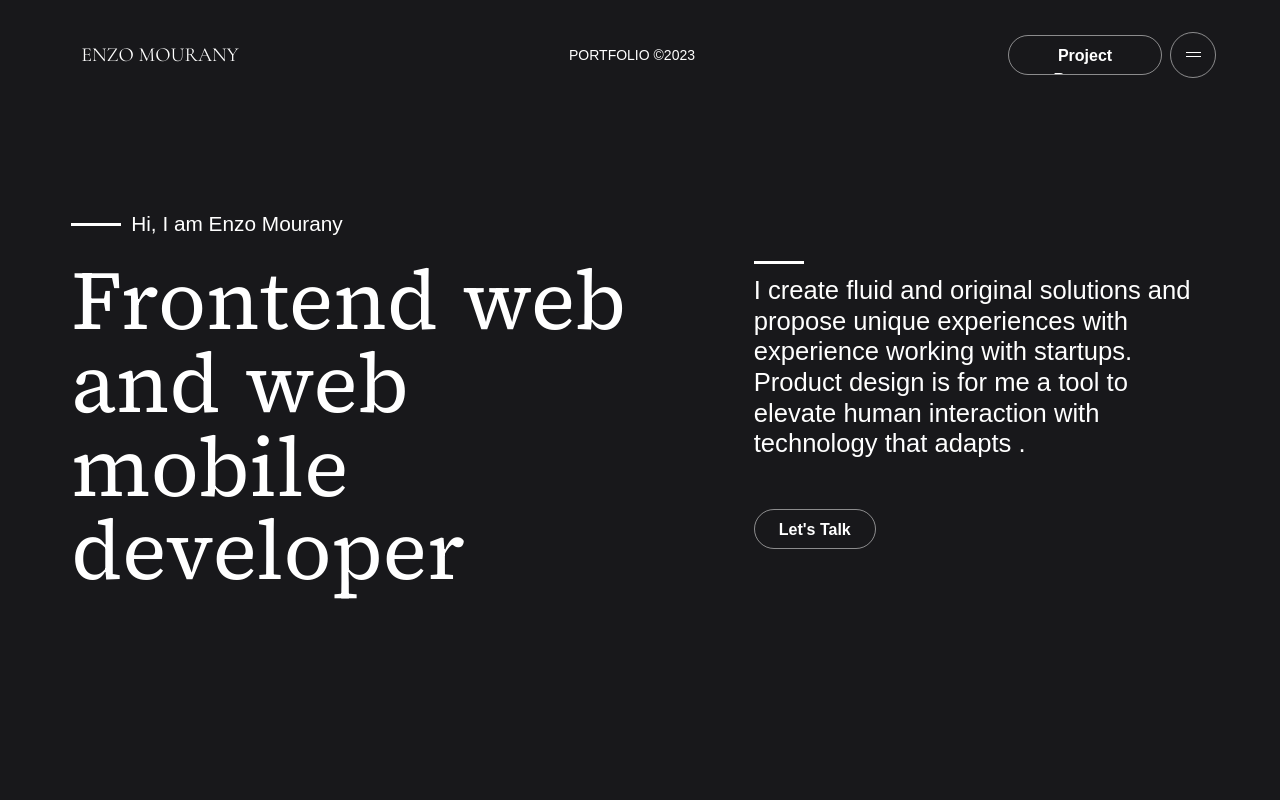
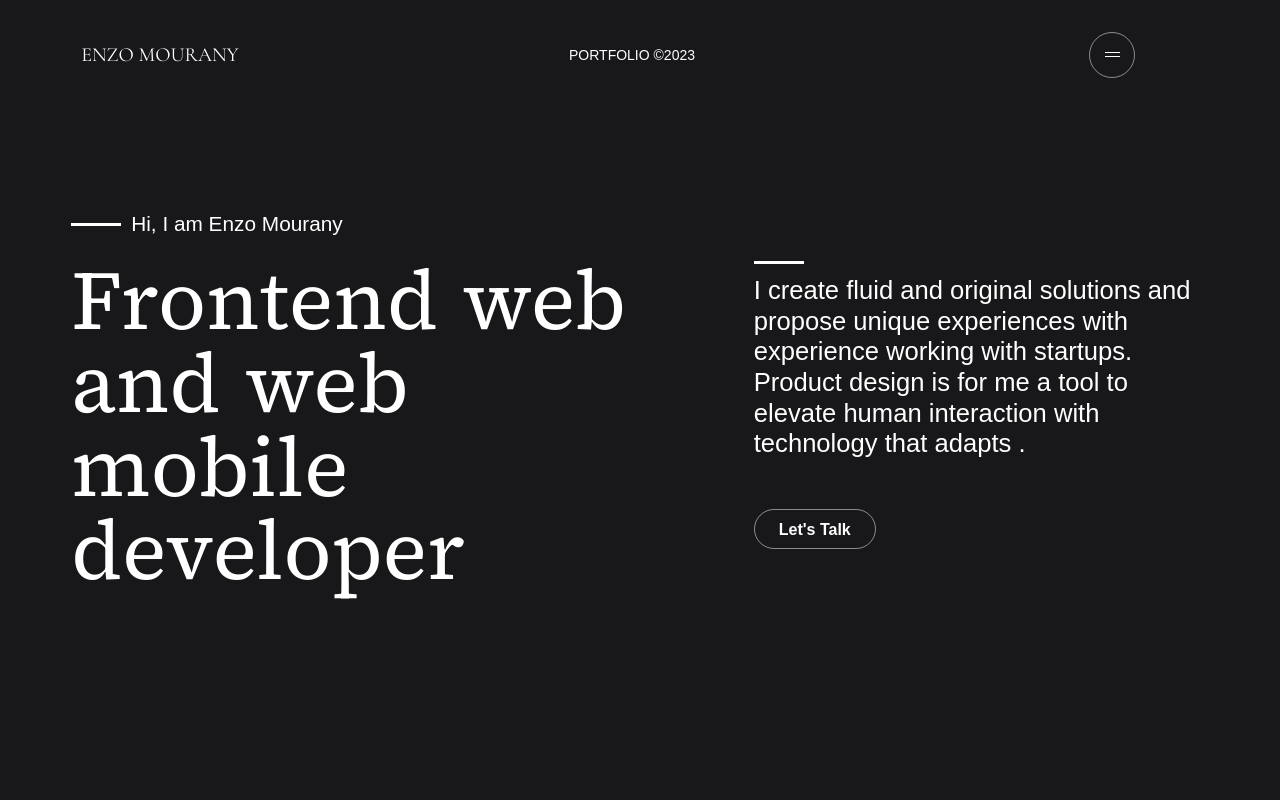
Before and after one commit to enzo-mourany/portfolio-v2, a Next.js app: page / in a window 1280 px wide. Shown: the top 800 px of the page. Built offline with nearby package versions, Linux system fonts and the light colour scheme.

Commit message:
fix: change paths

```diff
--- a/app/HomePage.tsx
+++ b/app/HomePage.tsx
@@ -87,7 +87,7 @@ const HomePage: React.FC = () => {
             initial={{ opacity: 0 }}
             animate={{ opacity: 1, transition: { delay: 2.1 } }}
           >
-            <Link href='/contact'>
+            <Link href='/request'>
               <LineButton text="Let's Talk" />
             </Link>
           </motion.div>
--- a/app/layout.tsx
+++ b/app/layout.tsx
@@ -44,9 +44,6 @@ export default function RootLayout({ children }: { children: React.ReactNode })
           <p className='text-white text-sm font-extralight uppercase'>Portfolio ©2023</p>
         </div>
         <div className='flex justify-end md:justify-around items-center sm:justify-center w-1/2 xs:w-52 gap-2'>
-          <Link href='/request' className='hidden md:block'>
-            <LineButton text='Project Request' />
-          </Link>
           <div onClick={() => toggleMenu()}>
             <Hamburger isMenuOpen={isMenuOpen} />
           </div>
```
